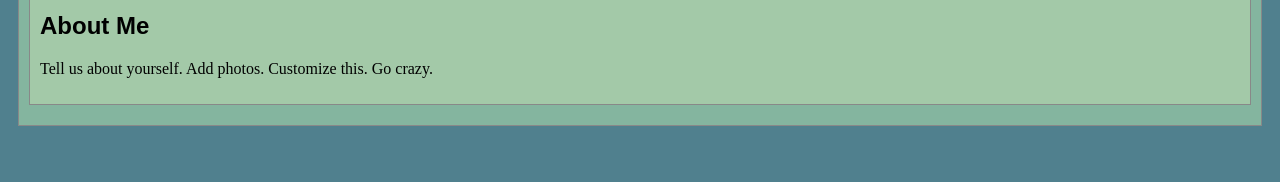
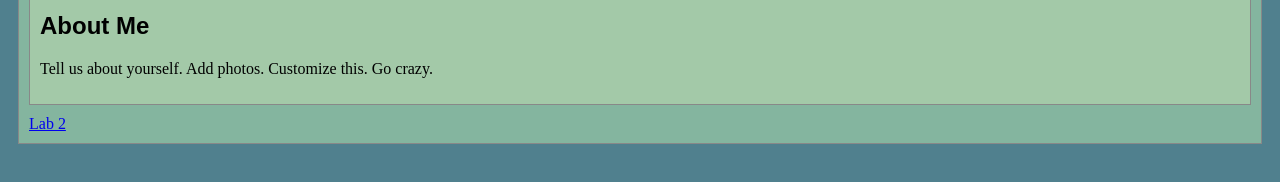
Before and after one commit to maddy-xiong/art101, a plain HTML site: page index.html in a window 1280 px wide. Shown: the part 454-636 px from the top of the page. Drawn offline with Linux system fonts and the light colour scheme.

Commit message:
Linking lab 2
added link to lab 2 page in the main index.html

```diff
--- a/index.html
+++ b/index.html
@@ -32,6 +32,7 @@
 		</section>
 		<nav id="links">
 			<!-- Put links to labs here. -->
+			<a href="/lab2/index.html">Lab 2</a>
 		</nav>
 	</main>
 </body>
```
